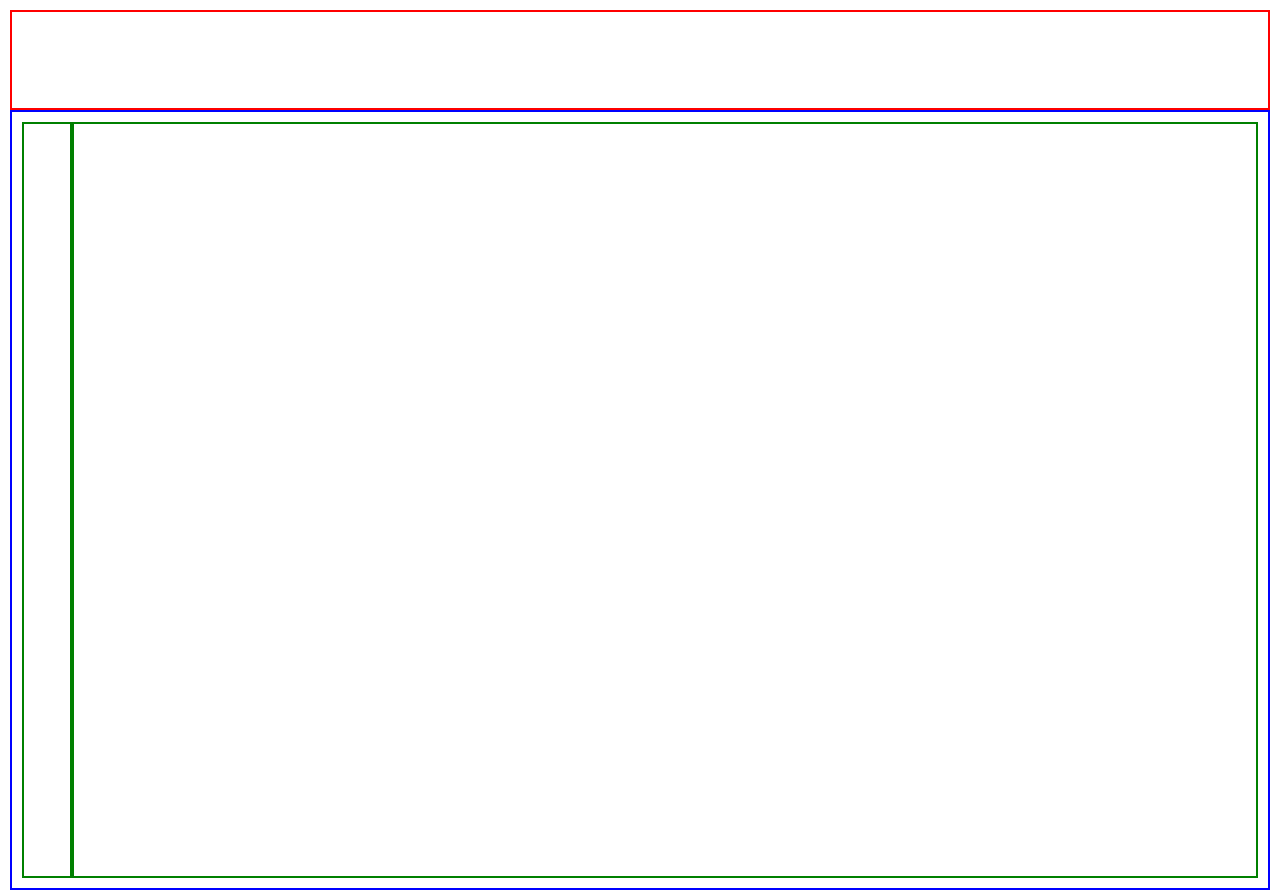
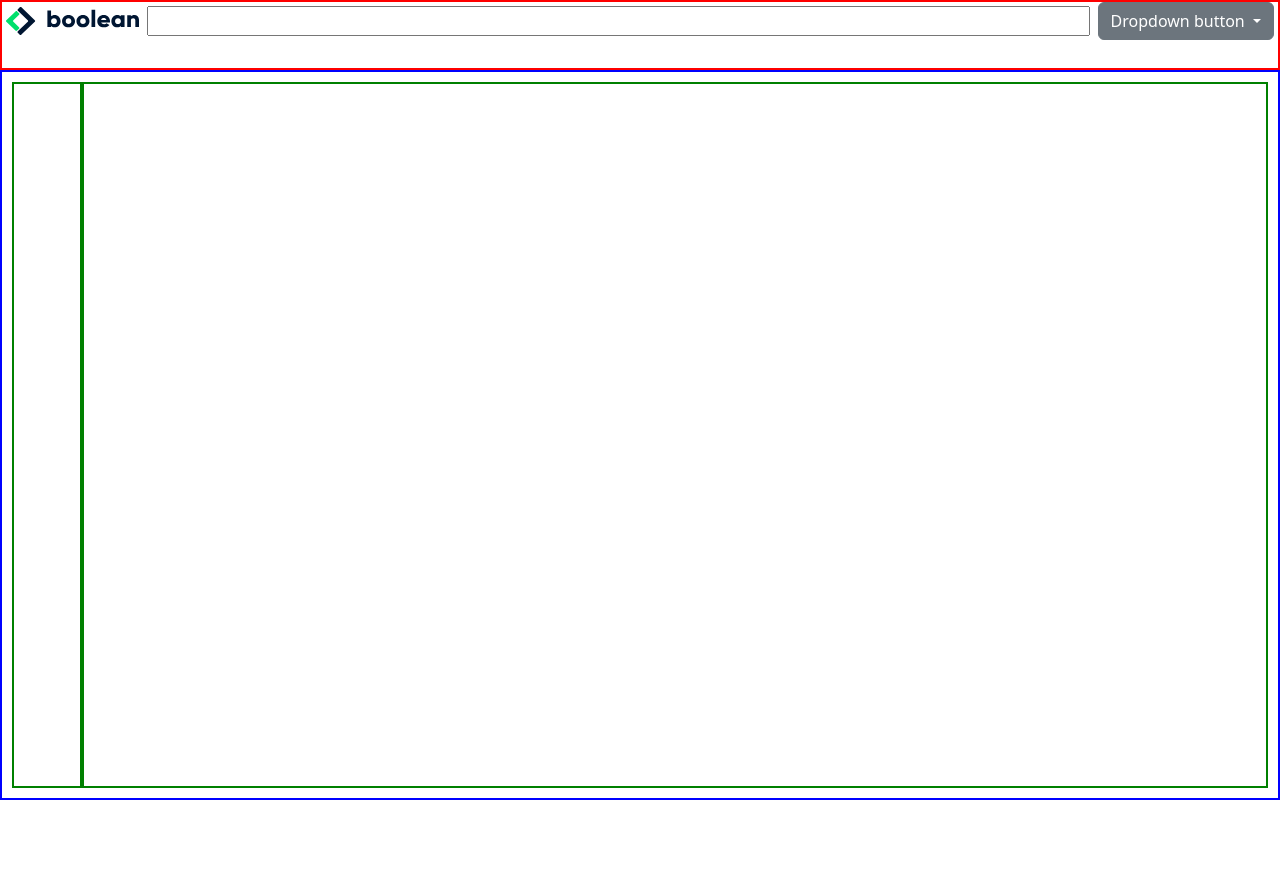
Before and after one commit to w3bd3v3lop3rNico/html-css-bootstrap-dashboard, a plain HTML site: page index.html in a window 1280 px wide. After the commit the page ends 800 px from the top, so only its background shows below. Drawn offline with nearby package versions, Linux system fonts and the light colour scheme.

Commit message:
Fix nav html- Style layout

```diff
--- a/css/style.css
+++ b/css/style.css
@@ -1,4 +1,37 @@
+/* app */
 
+#app {
+    height: 100vh;
+    display: flex;
+    flex-direction: column;
+}
+
+/* toolbar */
+
+.app-toolbar {
+    height: 70px;
+    flex-shrink: 0;
+}
+
+/* app body */
+
+.app-body {
+    flex-grow: 1;
+    display: flex;
+}
+
+/* sidebar */
+
+.sidebar {
+    min-width: 70px;
+    flex-shrink: 0;
+}
+
+/* main content */
+
+.main-content {
+    flex-grow: 1;
+}
 
 
 /* media query */
@@ -19,32 +52,29 @@
 
 /* debug */
 
-.debug #app {
+.debu #app {
     padding: 10px;
-    height: 100vh;
 }
 
 .debug .app-toolbar {
-    height: 100px;
     border: 2px solid red;
+    /* padding: 10px; */
+}
+
+.debug .app-body {
+    border: 2px solid blue;
     padding: 10px;
 }
 
-.debug .app-body {
-    height: 100%;
-    border: 2px solid blue;
-    padding: 10px;
-    display: flex;
-}
-
 .debug .sidebar {
-    height: 100%;
-    width: 50px;
     border: 2px solid green;
 }
 
 .debug .main-content {
-    height: 100%;
-    flex-grow: 1;
     border: 2px solid green;
 }
+
+.debug .container-fluid div {
+    border: 2px solid rgb(112, 112, 7);
+    height: 40px;
+}
--- a/index.html
+++ b/index.html
@@ -1,24 +1,41 @@
 <!DOCTYPE html>
 <html lang="en">
+
 <head>
     <meta charset="UTF-8">
     <meta name="viewport" content="width=device-width, initial-scale=1.0">
     <title>Bootstrap app</title>
     <link rel="stylesheet" href="./css/style.css">
-    <link
-	rel="stylesheet"
-	href="https://cdnjs.cloudflare.com/ajax/libs/font-awesome/6.4.2/css/all.min.css"
-	integrity="sha512-z3gLpd7yknf1YoNbCzqRKc4qyor8gaKU1qmn+CShxbuBusANI9QpRohGBreCFkKxLhei6S9CQXFEbbKuqLg0DA=="
-	crossorigin="anonymous"
-	referrerpolicy="no-referrer"
-	/>
-    <link href="https://cdn.jsdelivr.net/npm/bootstrap@5.3.2/dist/css/bootstrap.min.css" rel="stylesheet" integrity="sha384-T3c6CoIi6uLrA9TneNEoa7RxnatzjcDSCmG1MXxSR1GAsXEV/Dwwykc2MPK8M2HN" crossorigin="anonymous">
+    <link rel="stylesheet" href="https://cdnjs.cloudflare.com/ajax/libs/font-awesome/6.4.2/css/all.min.css"
+        integrity="sha512-z3gLpd7yknf1YoNbCzqRKc4qyor8gaKU1qmn+CShxbuBusANI9QpRohGBreCFkKxLhei6S9CQXFEbbKuqLg0DA=="
+        crossorigin="anonymous" referrerpolicy="no-referrer" />
+    <link href="https://cdn.jsdelivr.net/npm/bootstrap@5.3.2/dist/css/bootstrap.min.css" rel="stylesheet"
+        integrity="sha384-T3c6CoIi6uLrA9TneNEoa7RxnatzjcDSCmG1MXxSR1GAsXEV/Dwwykc2MPK8M2HN" crossorigin="anonymous">
 </head>
+
 <body class="debug">
     <div id="app">
         <header class="app-toolbar">
-            <nav class="container">
-
+            <nav class="d-flex align-items-center">
+                <div class="px-1 toolbar-logo">
+                    <img src="./img/logo.svg" />
+                </div>
+                <div class="px-1 toolbar-search flex-grow-1">
+                    <input class="w-100" type="text">
+                </div>
+                <div class="px-1 toolbar-menu">
+                    <div class="dropdown">
+                        <button class="btn btn-secondary dropdown-toggle" type="button" data-bs-toggle="dropdown"
+                            aria-expanded="false">
+                            Dropdown button
+                        </button>
+                        <ul class="dropdown-menu">
+                            <li><a class="dropdown-item" href="#">Action</a></li>
+                            <li><a class="dropdown-item" href="#">Another action</a></li>
+                            <li><a class="dropdown-item" href="#">Something else here</a></li>
+                        </ul>
+                    </div>
+                </div>
             </nav>
         </header>
         <main class="app-body">
@@ -33,6 +50,9 @@
 
 
     </div>
-    <script src="https://cdn.jsdelivr.net/npm/bootstrap@5.3.2/dist/js/bootstrap.bundle.min.js" integrity="sha384-C6RzsynM9kWDrMNeT87bh95OGNyZPhcTNXj1NW7RuBCsyN/o0jlpcV8Qyq46cDfL" crossorigin="anonymous"></script>
+    <script src="https://cdn.jsdelivr.net/npm/bootstrap@5.3.2/dist/js/bootstrap.bundle.min.js"
+        integrity="sha384-C6RzsynM9kWDrMNeT87bh95OGNyZPhcTNXj1NW7RuBCsyN/o0jlpcV8Qyq46cDfL"
+        crossorigin="anonymous"></script>
 </body>
+
 </html>
```
